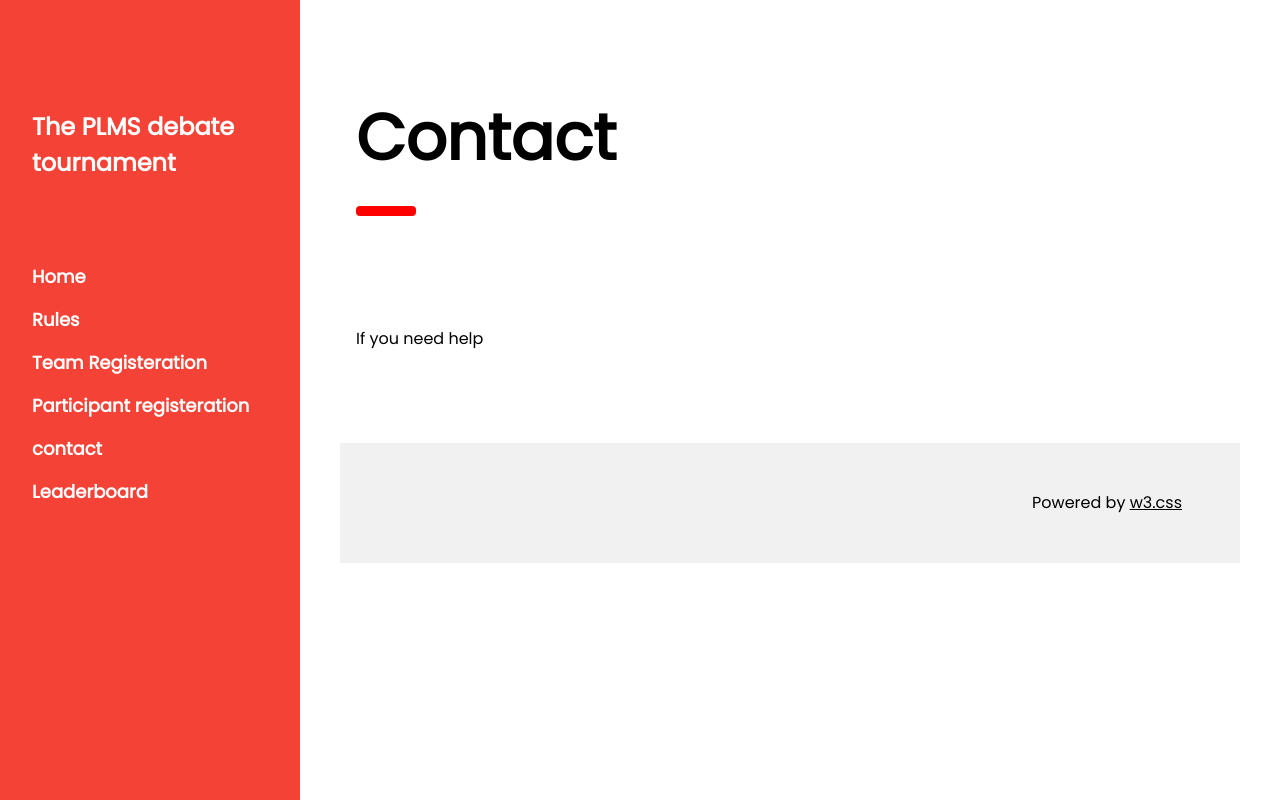
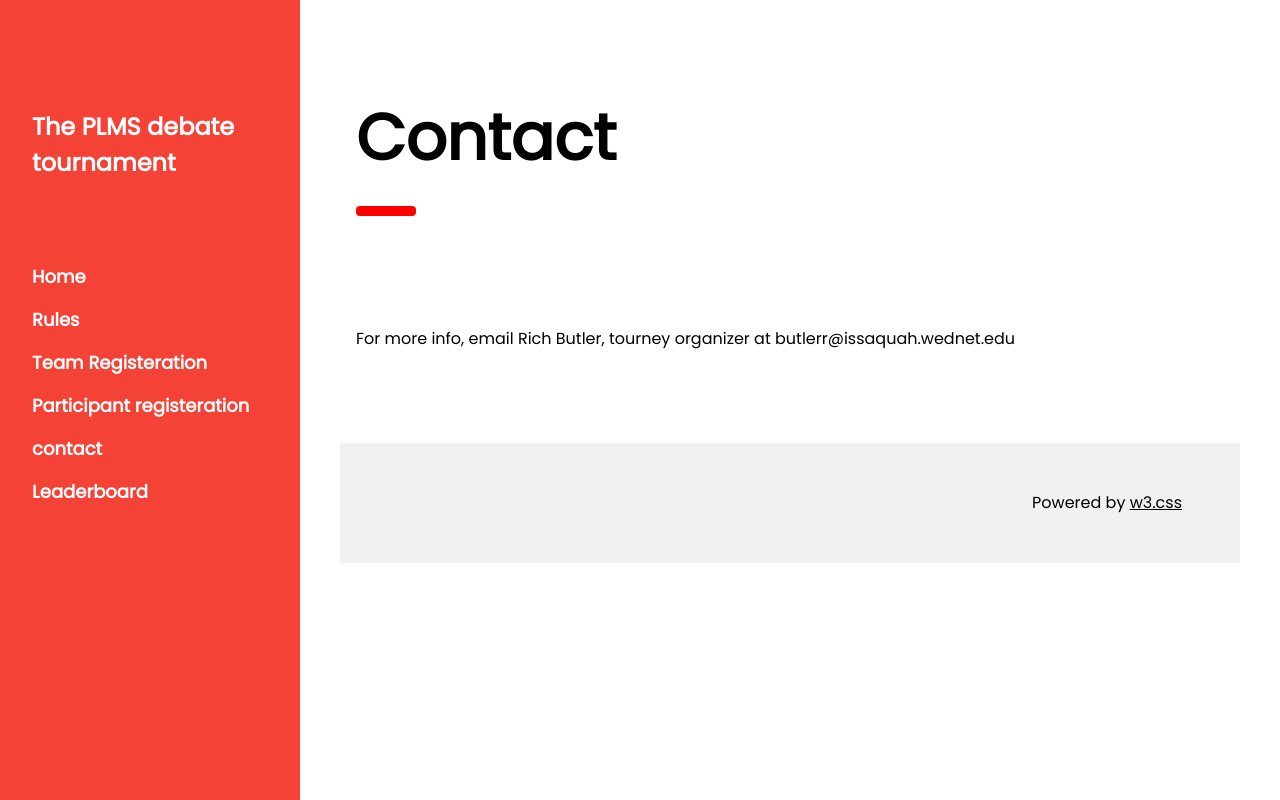
Before and after one commit to Phytonking/plms, a Django app: page /contact in a window 1280 px wide. Run offline with Django 3.2, Linux system fonts and the light colour scheme.

Commit message:
Update contact.html

```diff
--- a/web/templates/web/contact.html
+++ b/web/templates/web/contact.html
@@ -7,5 +7,6 @@
 {% endblock %}
 
 {% block sub %}
-    <p>If you need help</p>
+    <p>For more info, email Rich Butler, tourney organizer
+        at butlerr@issaquah.wednet.edu</p>
 {% endblock %}
```
